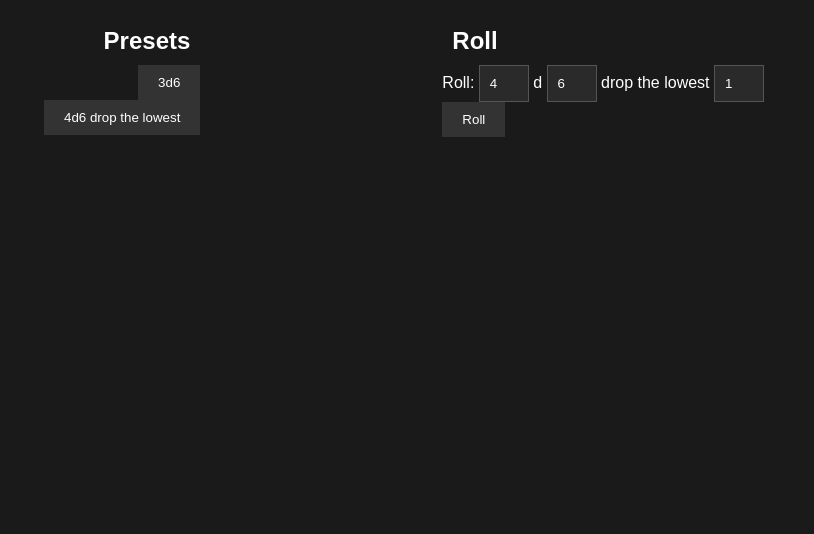
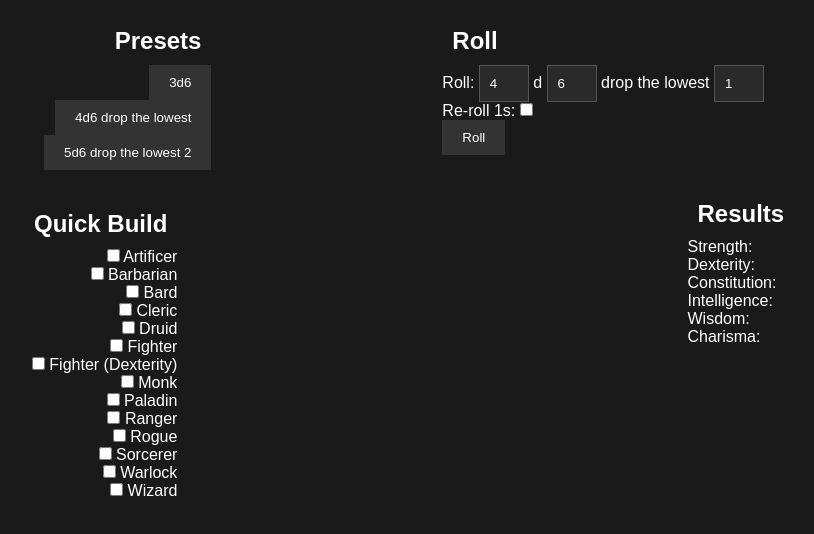
Before and after one commit to Lemon-Juiced/StatRoller, a plain HTML site: page src/main/resources/static/index.html in a window 1280 px wide. Both pictures are taken after a click on the button "Roll". Shown: the part 60-594 px from the top of the page, without its empty margins (236-1050 px from the left). Drawn offline with Linux system fonts and the light colour scheme.

Commit message:
More HTML and JavaScript support for classes / rolls

```diff
--- a/src/main/resources/static/index.html
+++ b/src/main/resources/static/index.html
@@ -20,13 +20,51 @@
             <div>
                 <h2>Presets</h2>
                 <button onclick="insertPreset(3, 6, 0)">3d6</button><br>
-                <button onclick="insertPreset(4, 6, 1)">4d6 drop the lowest</button>
+                <button onclick="insertPreset(4, 6, 1)">4d6 drop the lowest</button><br>
+                <button onclick="insertPreset(5, 6, 2)">5d6 drop the lowest 2</button>
             </div>
             <div>
                 <h2>Roll</h2>
                 Roll: <input type="number" id="roll" value="4"> d <input type="number" id="sides" value="6"> drop the lowest <input type="number" id="drop" value="1"><br>
+                Re-roll 1s: <input type="checkbox" id="reroll"><br>
                 <button onclick="roll()">Roll</button>
             </div>
         </div>
+        <span class="flex-container">
+            <!--
+            This section needs to be split into two halves.
+            The left half will contain an option to select which classes to use the Quick Build presets for.
+            This helps figure out where stats should go in the case of a single-classed or multi-classed character.
+            The right half will contain the results of the rolls above augmented by the Quick Build presets.
+            -->
+            <div>
+                <h2>Quick Build</h2>
+                <input type="checkbox" id="artificer"> Artificer<br>
+                <input type="checkbox" id="barbarian"> Barbarian<br>
+                <input type="checkbox" id="bard"> Bard<br>
+                <input type="checkbox" id="cleric"> Cleric<br>
+                <input type="checkbox" id="druid"> Druid<br>
+                <input type="checkbox" id="fighter"> Fighter<br>
+                <input type="checkbox" id="fighter_dex"> Fighter (Dexterity)<br>
+                <input type="checkbox" id="monk"> Monk<br>
+                <input type="checkbox" id="paladin"> Paladin<br>
+                <input type="checkbox" id="ranger"> Ranger<br>
+                <input type="checkbox" id="rogue"> Rogue<br>
+                <input type="checkbox" id="sorcerer"> Sorcerer<br>
+                <input type="checkbox" id="warlock"> Warlock<br>
+                <input type="checkbox" id="wizard"> Wizard
+            </div>
+            <span>
+                <h2>Results</h2>
+                Strength: <span id="str">&nbsp;&nbsp;&nbsp;&nbsp;&nbsp;&nbsp;</span><br>
+                Dexterity: <span id="dex">&nbsp;&nbsp;&nbsp;&nbsp;&nbsp;&nbsp;</span><br>
+                Constitution:<span id="con">&nbsp;&nbsp;&nbsp;&nbsp;&nbsp;&nbsp;</span><br>
+                Intelligence: <span id="int">&nbsp;&nbsp;&nbsp;&nbsp;&nbsp;&nbsp;</span><br>
+                Wisdom: <span id="wis">&nbsp;&nbsp;&nbsp;&nbsp;&nbsp;&nbsp;</span><br>
+                Charisma: <span id="cha">&nbsp;&nbsp;&nbsp;&nbsp;&nbsp;&nbsp;</span>
+            </div>
+        </div>
+
+
     </body>
 </html>
--- a/src/main/resources/static/scripts.js
+++ b/src/main/resources/static/scripts.js
@@ -1,3 +1,22 @@
+// scripts.js - The JavaScript file for the web application.
+// @author: Lemon
+
+// All the information for the (game) classes being turned on/off.
+let artificer = false;
+let barbarian = false;
+let bard = false;
+let cleric = false;
+let druid = false;
+let fighter = false;
+let fighter_dex = false;
+let monk = false;
+let paladin = false;
+let ranger = false;
+let rogue = false;
+let sorcerer = false;
+let warlock = false;
+let wizard = false;
+
 /**
  * Simulates rolling a dice of n number of sides and returns the result.
  *
@@ -10,33 +29,64 @@ function rollDice(n) {
 
 /**
  * Simulates the rolling of a n number of dice with x number of sides and drops the lowest y number of dice.
+ * Additionally, it will check if z is true and if so, it will re-roll ones.
  * It then returns the sum of the remaining dice.
  *
  * @param n - The number of dice to roll.
  * @param x - The number of sides on the dice.
  * @param y - The number of dice to drop.
+ * @param z - Whether to re-roll ones.
  * @returns The sum of the remaining dice.
  */
-function rollDropLowest(n, x, y) {
-    let rolls = [];
+function rollDropLowest(n, x, y, z) {
+    let dice = [];
+    let sum = 0;
+
     for (let i = 0; i < n; i++) {
-        rolls.push(rollDice(x));
+        let roll = rollDice(x);
+        if (z && roll === 1) {
+            roll = rollDice(x);
+        }
+        dice.push(roll);
     }
-    rolls.sort((a, b) => a - b);
-    rolls.splice(0, y);
-    return rolls.reduce((a, b) => a + b, 0);
+
+    dice.sort(function(a, b) {
+        return a - b;
+    });
+
+    for (let i = y; i < dice.length; i++) {
+        sum += dice[i];
+    }
+
+    return sum;
 }
 
 /**
- * Simulates the rolling of a n number of dice with x number of sides. (No dice are dropped)
- * It then returns the sum of the dice.
+ * Do the following for all six ability scores:
+ * Simulates the rolling of a n number of dice with x number of sides and drops the lowest y number of dice.
+ * Additionally, it will check if z is true and if so, it will re-roll ones.
+ * It then returns the sum of the remaining dice.
  *
  * @param n - The number of dice to roll.
  * @param x - The number of sides on the dice.
- * @returns The sum of the dice.
+ * @param y - The number of dice to drop.
+ * @param z - Whether to re-roll ones.
+ * @return The sums for all six ability scores.
  */
-function roll(n, x) {
-    return rollDropLowest(n, x, 0);
+function roll() {
+    // Grab the scores from the HTML elements.
+    let n = document.getElementById("roll").value;
+    let x = document.getElementById("sides").value;
+    let y = document.getElementById("drop").value;
+    let z = document.getElementById("reroll").checked;
+
+    let scores = [];
+
+    for (let i = 0; i < 6; i++) {
+        scores.push(rollDropLowest(4, 6, 1, true));
+    }
+
+    return scores;
 }
 
 /**
@@ -51,3 +101,23 @@ function insertPreset(n, x, y) {
     document.getElementById("sides").value = x
     document.getElementById("drop").value = y
 }
+
+/**
+ * Set the state of the class to true or false depending on if it is checked in the HTML.
+ */
+function setClassState() {
+    artificer = document.getElementById("artificer").checked;
+    barbarian = document.getElementById("barbarian").checked;
+    bard = document.getElementById("bard").checked;
+    cleric = document.getElementById("cleric").checked;
+    druid = document.getElementById("druid").checked;
+    fighter = document.getElementById("fighter").checked;
+    fighter_dex = document.getElementById("fighter_dex").checked;
+    monk = document.getElementById("monk").checked;
+    paladin = document.getElementById("paladin").checked;
+    ranger = document.getElementById("ranger").checked;
+    rogue = document.getElementById("rogue").checked;
+    sorcerer = document.getElementById("sorcerer").checked;
+    warlock = document.getElementById("warlock").checked;
+    wizard = document.getElementById("wizard").checked;
+}
```
